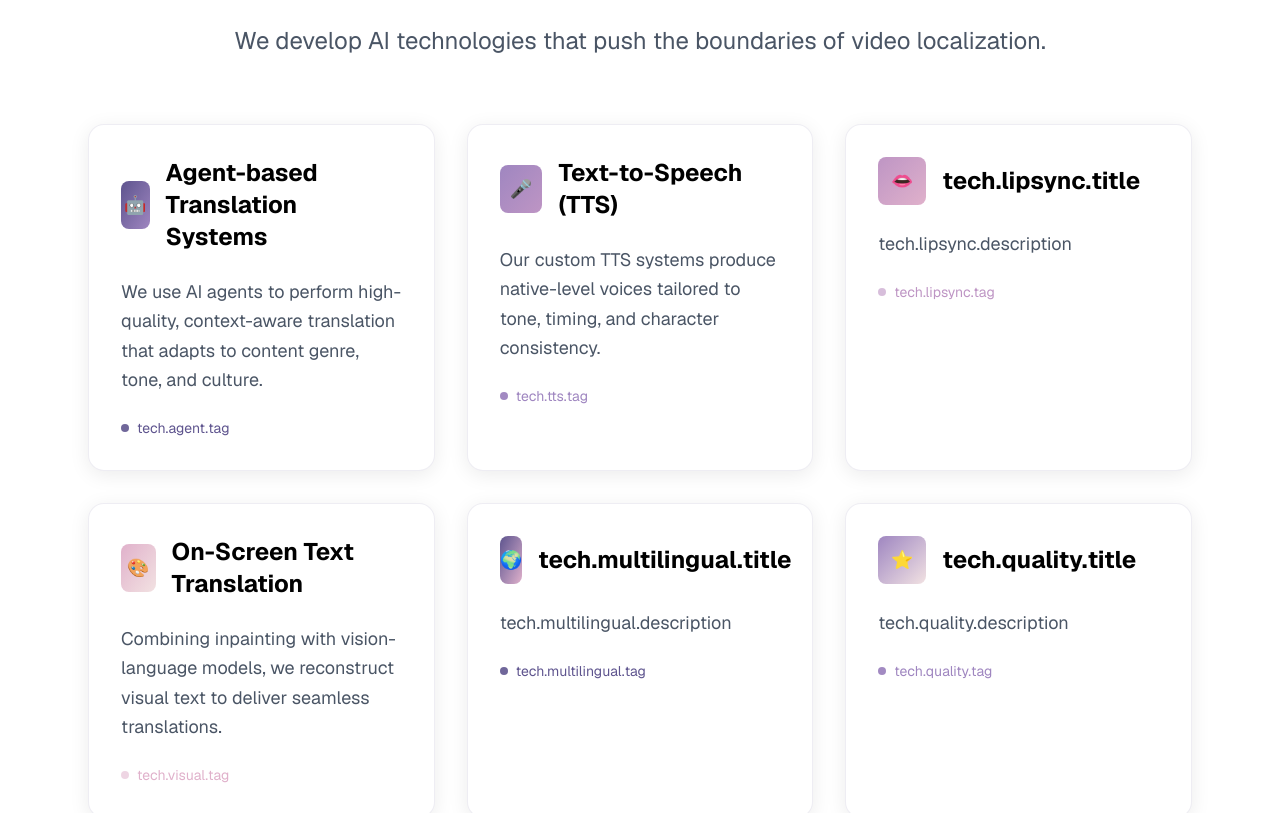
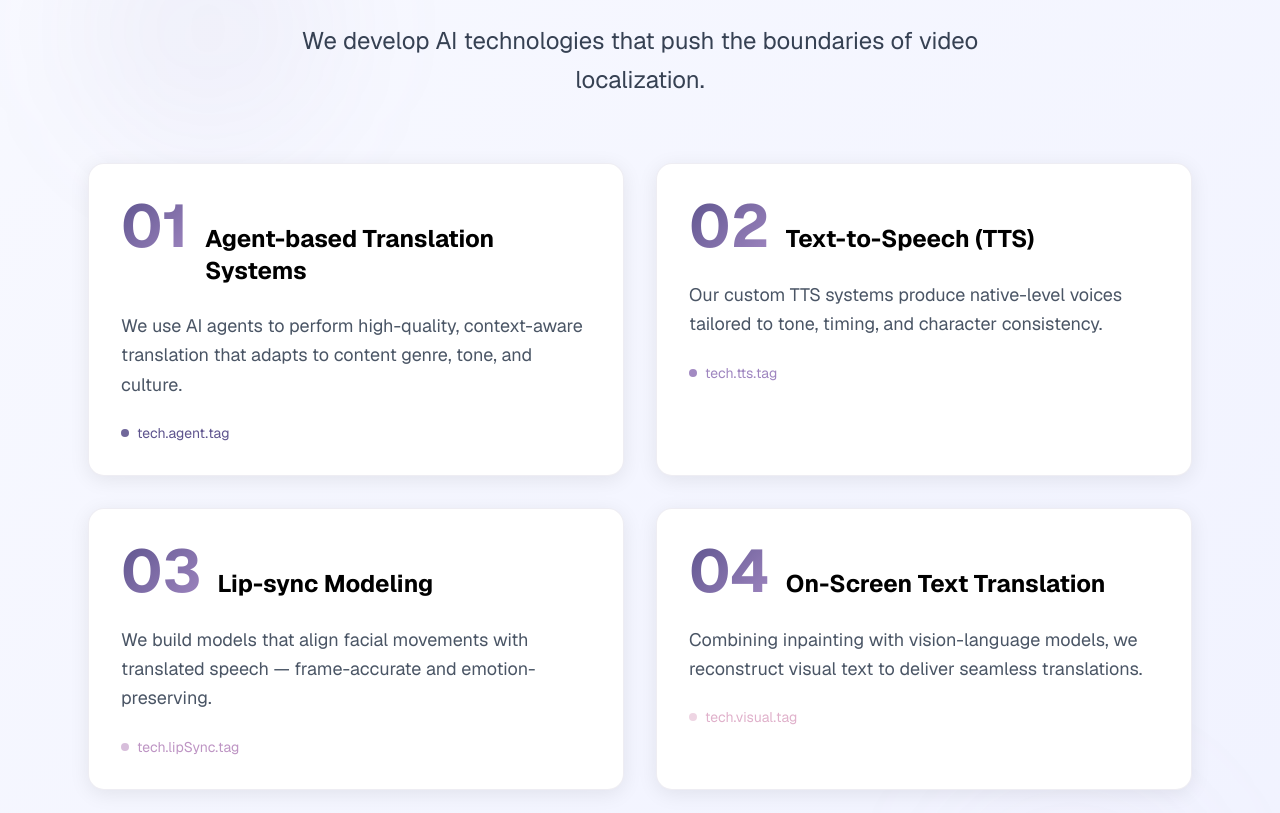
Before and after one commit to CineLingo/CineLingo-HomePage, a Next.js app: page / in a window 1280 px wide. Shown: the part 2280-3093 px from the top of the page. Built offline with nearby package versions, Linux system fonts and the light colour scheme.

Commit message:
Update TechSection to match Research Areas style and fix translation keys

```diff
--- a/src/components/sections/TechSection.tsx
+++ b/src/components/sections/TechSection.tsx
@@ -6,119 +6,79 @@ export default function TechSection() {
   const { t } = useLanguage();
 
   return (
-    <section className="py-32 bg-white">
-      <div className="max-w-6xl mx-auto px-6">
-        <div className="text-center mb-16">
+    <section className="py-32 gradient-bg relative overflow-hidden">
+      <div className="absolute inset-0">
+        <div className="absolute top-20 left-20 w-64 h-64 bg-gradient-to-br from-[#5E548E]/5 to-[#9F86C0]/5 rounded-full blur-3xl animate-float"></div>
+        <div className="absolute bottom-20 right-20 w-64 h-64 bg-gradient-to-tr from-[#BE95C4]/5 to-[#E0B1CB]/5 rounded-full blur-3xl animate-float" style={{ animationDelay: '1.5s' }}></div>
+      </div>
+
+      <div className="max-w-6xl mx-auto px-6 relative z-10">
+        <div className="text-center mb-16 animate-fade-in-up">
           <h2 className="text-4xl md:text-5xl font-bold text-black mb-6">
             {t('tech.title')}
           </h2>
-          <p className="text-xl md:text-2xl text-gray-600 max-w-4xl mx-auto leading-relaxed">
+          <p className="text-xl md:text-2xl text-gray-700 leading-relaxed max-w-3xl mx-auto">
             {t('tech.subtitle')}
           </p>
         </div>
 
-        <div className="grid md:grid-cols-2 lg:grid-cols-3 gap-8">
-          {/* Agent Technology */}
-          <div className="card p-8 hover-lift animate-fade-in-up">
-            <div className="flex items-center gap-4 mb-6">
-              <div className="w-12 h-12 bg-gradient-to-br from-[#5E548E] to-[#9F86C0] rounded-lg flex items-center justify-center">
-                <span className="text-white font-bold text-lg">🤖</span>
-              </div>
+        <div className="grid md:grid-cols-2 gap-8">
+          <div className="card p-8 hover-lift animate-fade-in-left">
+            <div className="flex items-baseline gap-4 mb-6">
+              <div className="text-5xl md:text-6xl font-bold gradient-text">01</div>
               <h3 className="text-xl md:text-2xl font-bold text-black">{t('tech.agent.title')}</h3>
             </div>
-            <p className="text-lg text-gray-600 leading-relaxed mb-6">
+            <p className="text-lg text-gray-600 leading-relaxed">
               {t('tech.agent.description')}
             </p>
-            <div className="flex items-center gap-2 text-sm text-[#5E548E]">
+            <div className="mt-6 flex items-center gap-2 text-sm text-[#5E548E]">
               <div className="w-2 h-2 bg-[#5E548E] rounded-full animate-pulse-slow"></div>
               <span>{t('tech.agent.tag')}</span>
             </div>
           </div>
 
-          {/* TTS Technology */}
-          <div className="card p-8 hover-lift animate-fade-in-up" style={{ animationDelay: '0.1s' }}>
-            <div className="flex items-center gap-4 mb-6">
-              <div className="w-12 h-12 bg-gradient-to-br from-[#9F86C0] to-[#BE95C4] rounded-lg flex items-center justify-center">
-                <span className="text-white font-bold text-lg">🎤</span>
-              </div>
+          <div className="card p-8 hover-lift animate-fade-in-right">
+            <div className="flex items-baseline gap-4 mb-6">
+              <div className="text-5xl md:text-6xl font-bold gradient-text">02</div>
               <h3 className="text-xl md:text-2xl font-bold text-black">{t('tech.tts.title')}</h3>
             </div>
-            <p className="text-lg text-gray-600 leading-relaxed mb-6">
+            <p className="text-lg text-gray-600 leading-relaxed">
               {t('tech.tts.description')}
             </p>
-            <div className="flex items-center gap-2 text-sm text-[#9F86C0]">
+            <div className="mt-6 flex items-center gap-2 text-sm text-[#9F86C0]">
               <div className="w-2 h-2 bg-[#9F86C0] rounded-full animate-pulse-slow" style={{ animationDelay: '0.5s' }}></div>
               <span>{t('tech.tts.tag')}</span>
             </div>
           </div>
 
-          {/* Lip Sync Technology */}
-          <div className="card p-8 hover-lift animate-fade-in-up" style={{ animationDelay: '0.2s' }}>
-            <div className="flex items-center gap-4 mb-6">
-              <div className="w-12 h-12 bg-gradient-to-br from-[#BE95C4] to-[#E0B1CB] rounded-lg flex items-center justify-center">
-                <span className="text-white font-bold text-lg">👄</span>
-              </div>
-              <h3 className="text-xl md:text-2xl font-bold text-black">{t('tech.lipsync.title')}</h3>
+          <div className="card p-8 hover-lift animate-fade-in-left" style={{ animationDelay: '0.2s' }}>
+            <div className="flex items-baseline gap-4 mb-6">
+              <div className="text-5xl md:text-6xl font-bold gradient-text">03</div>
+              <h3 className="text-xl md:text-2xl font-bold text-black">{t('tech.lipSync.title')}</h3>
             </div>
-            <p className="text-lg text-gray-600 leading-relaxed mb-6">
-              {t('tech.lipsync.description')}
+            <p className="text-lg text-gray-600 leading-relaxed">
+              {t('tech.lipSync.description')}
             </p>
-            <div className="flex items-center gap-2 text-sm text-[#BE95C4]">
+            <div className="mt-6 flex items-center gap-2 text-sm text-[#BE95C4]">
               <div className="w-2 h-2 bg-[#BE95C4] rounded-full animate-pulse-slow" style={{ animationDelay: '1s' }}></div>
-              <span>{t('tech.lipsync.tag')}</span>
+              <span>{t('tech.lipSync.tag')}</span>
             </div>
           </div>
 
-          {/* Visual Technology */}
-          <div className="card p-8 hover-lift animate-fade-in-up" style={{ animationDelay: '0.3s' }}>
-            <div className="flex items-center gap-4 mb-6">
-              <div className="w-12 h-12 bg-gradient-to-br from-[#E0B1CB] to-[#F2E2E2] rounded-lg flex items-center justify-center">
-                <span className="text-white font-bold text-lg">🎨</span>
-              </div>
+          <div className="card p-8 hover-lift animate-fade-in-right" style={{ animationDelay: '0.2s' }}>
+            <div className="flex items-baseline gap-4 mb-6">
+              <div className="text-5xl md:text-6xl font-bold gradient-text">04</div>
               <h3 className="text-xl md:text-2xl font-bold text-black">{t('tech.visual.title')}</h3>
             </div>
-            <p className="text-lg text-gray-600 leading-relaxed mb-6">
+            <p className="text-lg text-gray-600 leading-relaxed">
               {t('tech.visual.description')}
             </p>
-            <div className="flex items-center gap-2 text-sm text-[#E0B1CB]">
+            <div className="mt-6 flex items-center gap-2 text-sm text-[#E0B1CB]">
               <div className="w-2 h-2 bg-[#E0B1CB] rounded-full animate-pulse-slow" style={{ animationDelay: '1.5s' }}></div>
               <span>{t('tech.visual.tag')}</span>
             </div>
           </div>
 
-          {/* Multilingual Technology */}
-          <div className="card p-8 hover-lift animate-fade-in-up" style={{ animationDelay: '0.4s' }}>
-            <div className="flex items-center gap-4 mb-6">
-              <div className="w-12 h-12 bg-gradient-to-br from-[#5E548E] to-[#E0B1CB] rounded-lg flex items-center justify-center">
-                <span className="text-white font-bold text-lg">🌍</span>
-              </div>
-              <h3 className="text-xl md:text-2xl font-bold text-black">{t('tech.multilingual.title')}</h3>
-            </div>
-            <p className="text-lg text-gray-600 leading-relaxed mb-6">
-              {t('tech.multilingual.description')}
-            </p>
-            <div className="flex items-center gap-2 text-sm text-[#5E548E]">
-              <div className="w-2 h-2 bg-[#5E548E] rounded-full animate-pulse-slow" style={{ animationDelay: '2s' }}></div>
-              <span>{t('tech.multilingual.tag')}</span>
-            </div>
-          </div>
-
-          {/* Quality Technology */}
-          <div className="card p-8 hover-lift animate-fade-in-up" style={{ animationDelay: '0.5s' }}>
-            <div className="flex items-center gap-4 mb-6">
-              <div className="w-12 h-12 bg-gradient-to-br from-[#9F86C0] to-[#F2E2E2] rounded-lg flex items-center justify-center">
-                <span className="text-white font-bold text-lg">⭐</span>
-              </div>
-              <h3 className="text-xl md:text-2xl font-bold text-black">{t('tech.quality.title')}</h3>
-            </div>
-            <p className="text-lg text-gray-600 leading-relaxed mb-6">
-              {t('tech.quality.description')}
-            </p>
-            <div className="flex items-center gap-2 text-sm text-[#9F86C0]">
-              <div className="w-2 h-2 bg-[#9F86C0] rounded-full animate-pulse-slow" style={{ animationDelay: '2.5s' }}></div>
-              <span>{t('tech.quality.tag')}</span>
-            </div>
-          </div>
         </div>
 
         {/* Quote Section */}
```
